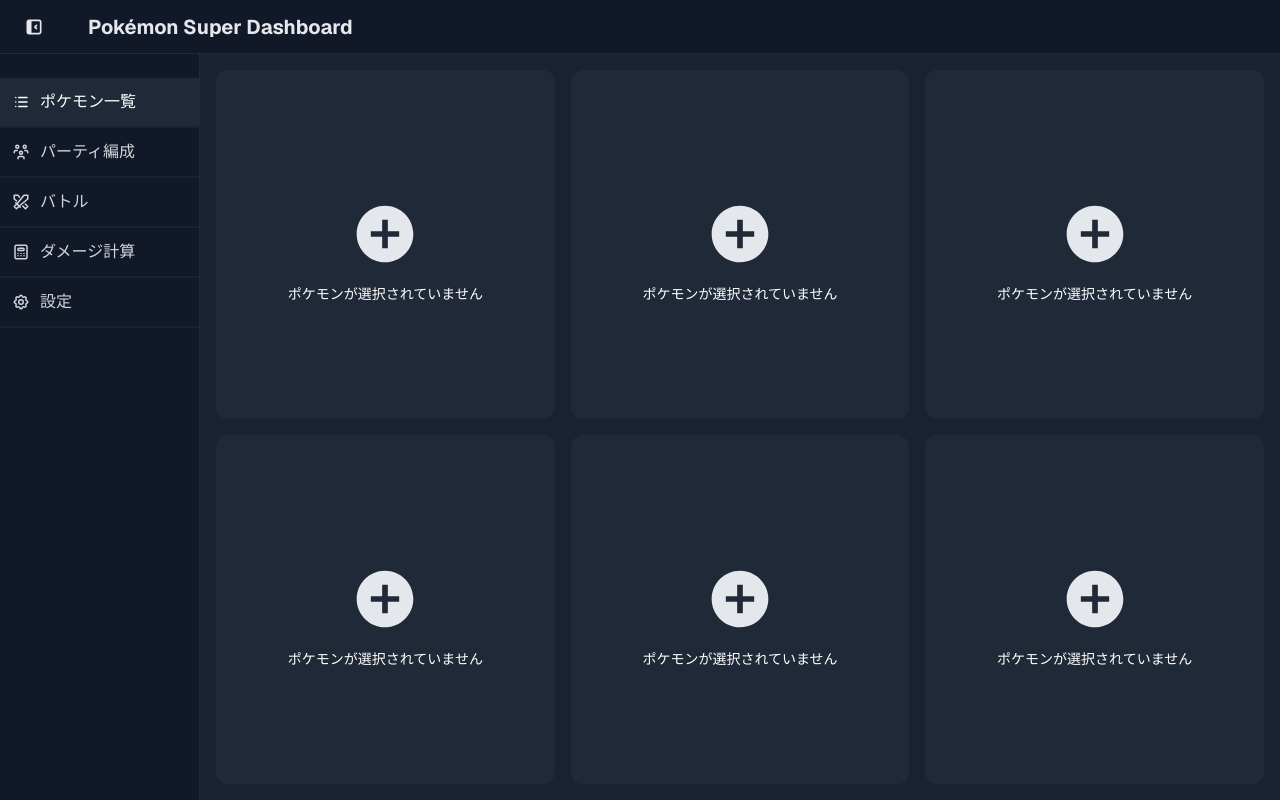
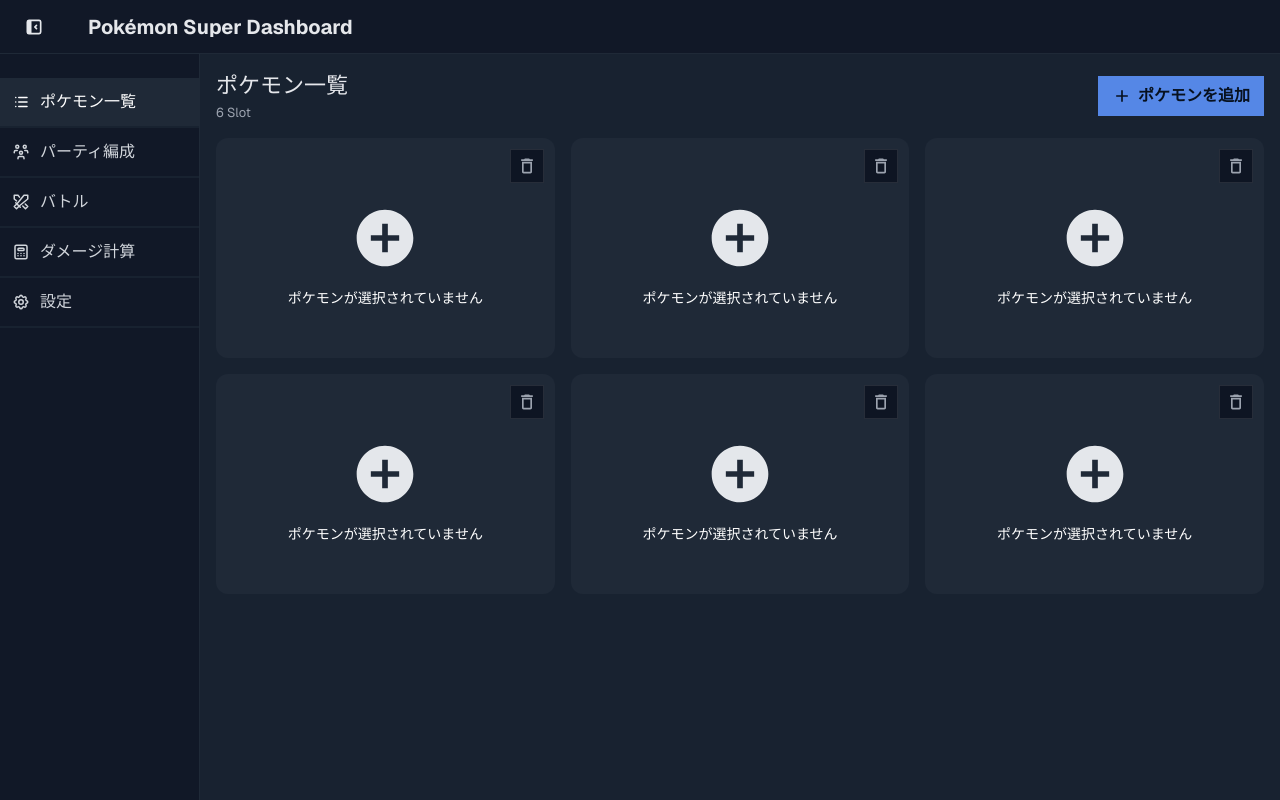
Before and after one commit to shimochan08/pokemon-calculator, a Next.js app: page /pokemon-list in a window 1280 px wide. Built offline with nearby package versions, Linux system fonts and the light colour scheme.

Commit message:
スロットを無制限に修正

```diff
--- a/components/organisms/PickedMember.tsx
+++ b/components/organisms/PickedMember.tsx
@@ -1,6 +1,6 @@
 'use client';
 
-import { useEffect, useState } from 'react';
+import { MouseEvent, useEffect, useState } from 'react';
 import { PokeApiData } from '@/types/domain/PokeApiData';
 import { StatKey } from '@/types/domain/PokemonBuild';
 import { fetchPokemon } from '@/api/pokemonApi';
@@ -12,7 +12,7 @@
 import { typeMap } from '@/lib/data/typeMaps';
 import { simpleStatMap } from '@/lib/data/statLabel';
 import { moveMap } from '@/lib/data/moveMap';
-import { MdError, MdOutlineAddCircle } from 'react-icons/md';
+import { MdDeleteOutline, MdError, MdOutlineAddCircle } from 'react-icons/md';
 import PanelLoading from '../atoms/PanelLoading';
 
 type PickedMemberProps = {
@@ -25,9 +25,21 @@
   nature?: string;
   ivs?: Record<StatKey, number>;
   evs?: Record<StatKey, number>;
+  onDelete?: (slotId: number) => void;
 };
 
-export default function PickedMember({ slotId, name, dex, ability, item, moves, nature, ivs, evs }: PickedMemberProps) {
+export default function PickedMember({
+  slotId,
+  name,
+  dex,
+  ability,
+  item,
+  moves,
+  nature,
+  ivs,
+  evs,
+  onDelete,
+}: PickedMemberProps) {
   const router = useRouter();
   const [pokemon, setPokemon] = useState<PokeApiData | null>(null);
   const [loading, setLoading] = useState(false);
@@ -50,23 +62,51 @@
     router.push(`/pokemon-builder?slot=${slotId + 1}`);
   };
 
+  const handleDeleteClick = (event: MouseEvent<HTMLButtonElement>) => {
+    event.stopPropagation();
+    onDelete?.(slotId);
+  };
+
+  const deleteButton = onDelete ? (
+    <button
+      type="button"
+      className="member-deleteButton"
+      aria-label={`Slot ${slotId + 1} を削除`}
+      onClick={handleDeleteClick}
+    >
+      <MdDeleteOutline size={20} />
+    </button>
+  ) : null;
+
   if (!name)
     return (
       <div className="member-card member-card--empty" onClick={handleClick}>
+        {deleteButton}
         <MdOutlineAddCircle color="#e4e7eb" size="100px" className="member-emptyIcon" />
         <p>ポケモンが選択されていません</p>
       </div>
     );
   if (loading)
-    return <PanelLoading className="member-card member-card--loading" onClick={handleClick} />;
+    return (
+      <div className="member-card member-card--loading" onClick={handleClick}>
+        {deleteButton}
+        <PanelLoading />
+      </div>
+    );
   if (error)
     return (
       <div className="member-card member-card--error" onClick={handleClick}>
+        {deleteButton}
         <MdError size={50} />
         {error}
       </div>
     );
-  if (!pokemon) return <div className="member-card" onClick={handleClick}></div>;
+  if (!pokemon)
+    return (
+      <div className="member-card" onClick={handleClick}>
+        {deleteButton}
+      </div>
+    );
 
   const pokemonNameText = pokemonMap.find((t) => t.english === name)?.japanese;
   const pokemonTypesText = pokemon?.types?.map((type) => {
@@ -83,6 +123,7 @@
 
   return (
     <div className="member-card" onClick={handleClick}>
+      {deleteButton}
       <MemberInfo
         pokemonNameText={pokemonNameText}
         pokemonTypesText={pokemonTypesText}
--- a/components/templates/PokemonList.tsx
+++ b/components/templates/PokemonList.tsx
@@ -2,10 +2,26 @@
 
 import PickedMember from '../organisms/PickedMember';
 import { useAllPokemonBuilds } from '@/hooks/useAllPokemonBuilds';
+import { useDashboardSlotUpdate } from '@/hooks/useDashboardSlotUpdate';
+import { MdAdd } from 'react-icons/md';
 
 export default function PokemonList() {
-  const { slots, builds } = useAllPokemonBuilds();
+  const { slots, setSlots, builds } = useAllPokemonBuilds();
+  const { addSlot, deleteSlot } = useDashboardSlotUpdate(slots, setSlots);
+
   return (
+    <div className="pokemon-list-page">
+      <div className="pokemon-list-toolbar">
+        <div>
+          <h1>ポケモン一覧</h1>
+          <p>{slots?.length ?? 0} Slot</p>
+        </div>
+        <button type="button" className="pokemon-list-addButton" onClick={addSlot}>
+          <MdAdd size={20} />
+          ポケモンを追加
+        </button>
+      </div>
+
       <div className="pokemon-list-grid">
         {slots?.map((slot, idx) => {
           const build = builds?.[idx];
@@ -21,9 +37,11 @@
               nature={build?.nature}
               ivs={build?.ivs}
               evs={build?.evs}
+              onDelete={deleteSlot}
             />
           );
         })}
       </div>
+    </div>
   );
 }
--- a/hooks/useAllPokemonBuilds.ts
+++ b/hooks/useAllPokemonBuilds.ts
@@ -4,8 +4,8 @@
 import { pokemonBuildLocalStorage } from '@/repositories/localStrage/pokemonBuildLocalStorage';
 
 export function useAllPokemonBuilds() {
-  const { slots, loading: slotsLoading } = useDashboardSlotRead();
-  const [builds, setBuilds] = useState<(PokemonBuild | null)[]>([null, null, null, null, null, null]);
+  const { slots, setSlots, loading: slotsLoading } = useDashboardSlotRead();
+  const [builds, setBuilds] = useState<(PokemonBuild | null)[]>([]);
   const [loading, setLoading] = useState(true);
 
   useEffect(() => {
@@ -24,5 +24,5 @@
     loadBuilds();
   }, [slots, slotsLoading]);
 
-  return { slots, builds, loading };
+  return { slots, setSlots, builds, loading };
 }
--- a/hooks/useDashboardSlotUpdate.ts
+++ b/hooks/useDashboardSlotUpdate.ts
@@ -45,8 +45,36 @@
     await saveSlots(next ?? []);
   }, [saveSlots]);
 
+  const addSlot = useCallback(async () => {
+    const current = slotsRef.current ?? [];
+    const nextSlotId = current.length;
+
+    await saveSlots([
+      ...current,
+      {
+        slotId: nextSlotId,
+        buildId: null,
+        panels: [],
+      },
+    ]);
+  }, [saveSlots]);
+
+  const deleteSlot = useCallback(async (slotId: number) => {
+    const current = slotsRef.current ?? [];
+    const next = current
+      .filter((slot) => slot.slotId !== slotId)
+      .map((slot, index) => ({
+        ...slot,
+        slotId: index,
+      }));
+
+    await saveSlots(next);
+  }, [saveSlots]);
+
   return {
     updateSlotBuild,
     updateSlotPanels,
+    addSlot,
+    deleteSlot,
   };
 }
--- a/styles/pages/home.css
+++ b/styles/pages/home.css
@@ -1,14 +1,60 @@
-.pokemon-list-grid {
-  width: 100%;
-  height: calc(100vh - var(--header-height));
-  display: grid;
-  grid-template-columns: repeat(3, minmax(0, 1fr));
-  grid-template-rows: repeat(2, minmax(0, 1fr));
-  gap: 16px;
+.pokemon-list-page {
+  min-height: calc(100vh - var(--header-height));
   padding: 16px;
 }
 
+.pokemon-list-toolbar {
+  display: flex;
+  align-items: center;
+  justify-content: space-between;
+  gap: 16px;
+  margin-bottom: 16px;
+}
+
+.pokemon-list-toolbar h1 {
+  margin: 0;
+  font-size: 22px;
+  line-height: 1.4;
+}
+
+.pokemon-list-toolbar p {
+  margin: 2px 0 0;
+  color: var(--text-muted);
+  font-size: 13px;
+}
+
+.pokemon-list-addButton {
+  min-height: 40px;
+  display: inline-flex;
+  align-items: center;
+  gap: 6px;
+  border: none;
+  border-radius: var(--radius-sm);
+  padding: 0 14px;
+  background: var(--accent);
+  color: #07111f;
+  font-weight: 700;
+  cursor: pointer;
+  transition:
+    filter 0.12s ease,
+    transform 0.12s ease;
+}
+
+.pokemon-list-addButton:hover {
+  filter: brightness(1.06);
+  transform: translateY(-1px);
+}
+
+.pokemon-list-grid {
+  width: 100%;
+  display: grid;
+  grid-template-columns: repeat(3, minmax(0, 1fr));
+  grid-auto-rows: minmax(220px, auto);
+  gap: 16px;
+}
+
 .member-card {
+  position: relative;
   background-color: var(--surface);
   color: #fff;
   font-size: 14px;
@@ -24,6 +70,32 @@
     background-color 0.12s ease,
     transform 0.12s ease,
     box-shadow 0.12s ease;
+}
+
+.member-deleteButton {
+  position: absolute;
+  top: 10px;
+  right: 10px;
+  width: 34px;
+  height: 34px;
+  display: inline-flex;
+  align-items: center;
+  justify-content: center;
+  border: 1px solid rgba(255, 255, 255, 0.1);
+  border-radius: var(--radius-sm);
+  background: rgba(8, 15, 28, 0.72);
+  color: var(--text-muted);
+  cursor: pointer;
+  transition:
+    background-color 0.12s ease,
+    color 0.12s ease,
+    border-color 0.12s ease;
+}
+
+.member-deleteButton:hover {
+  border-color: rgba(239, 68, 68, 0.4);
+  background: rgba(239, 68, 68, 0.14);
+  color: #fecaca;
 }
 
 .member-card:hover {
@@ -161,6 +233,15 @@
 }
 
 @media (max-width: 767px) {
+  .pokemon-list-toolbar {
+    align-items: stretch;
+    flex-direction: column;
+  }
+
+  .pokemon-list-addButton {
+    justify-content: center;
+  }
+
   .pokemon-list-grid {
     grid-template-columns: 1fr;
   }
```
Lines whose indentation alone changed are shown as unchanged.
